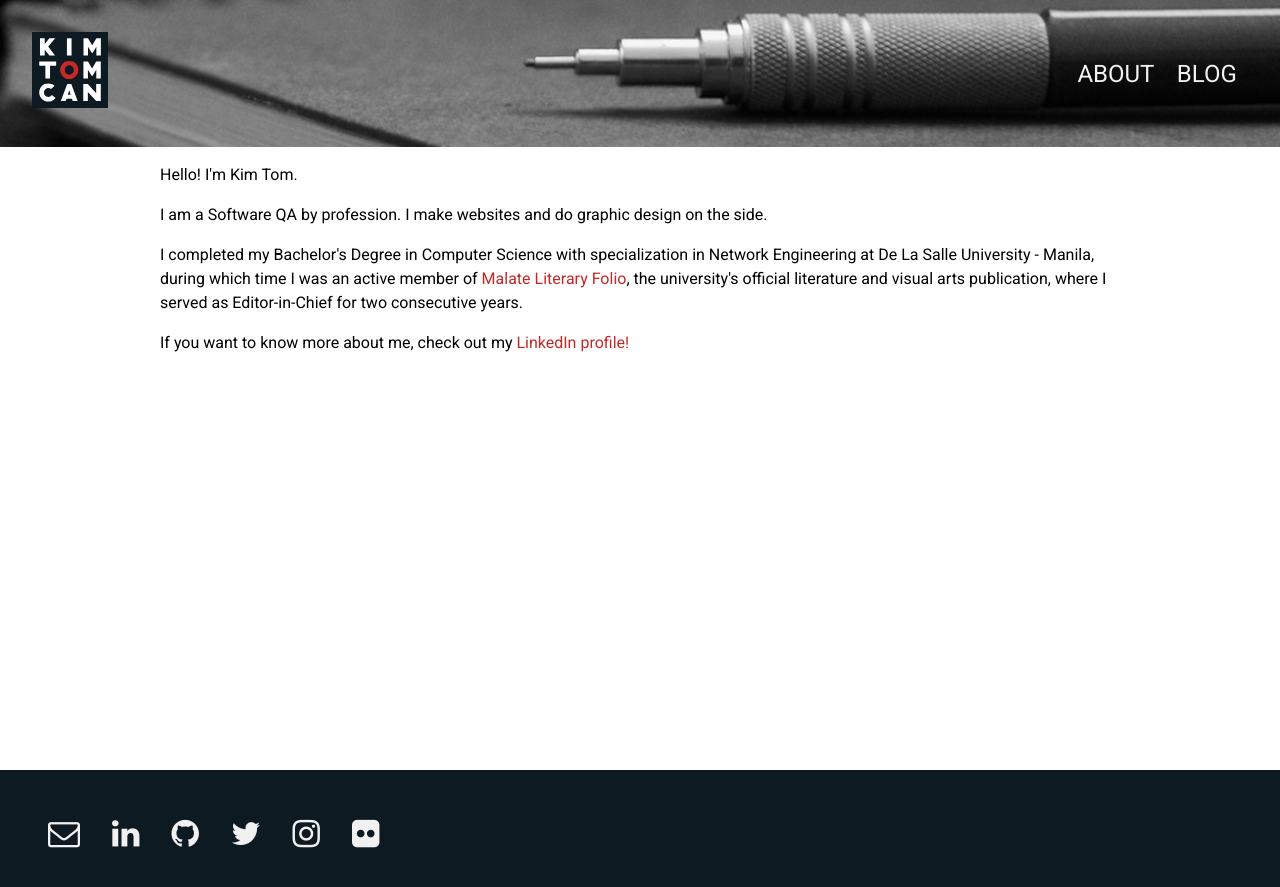
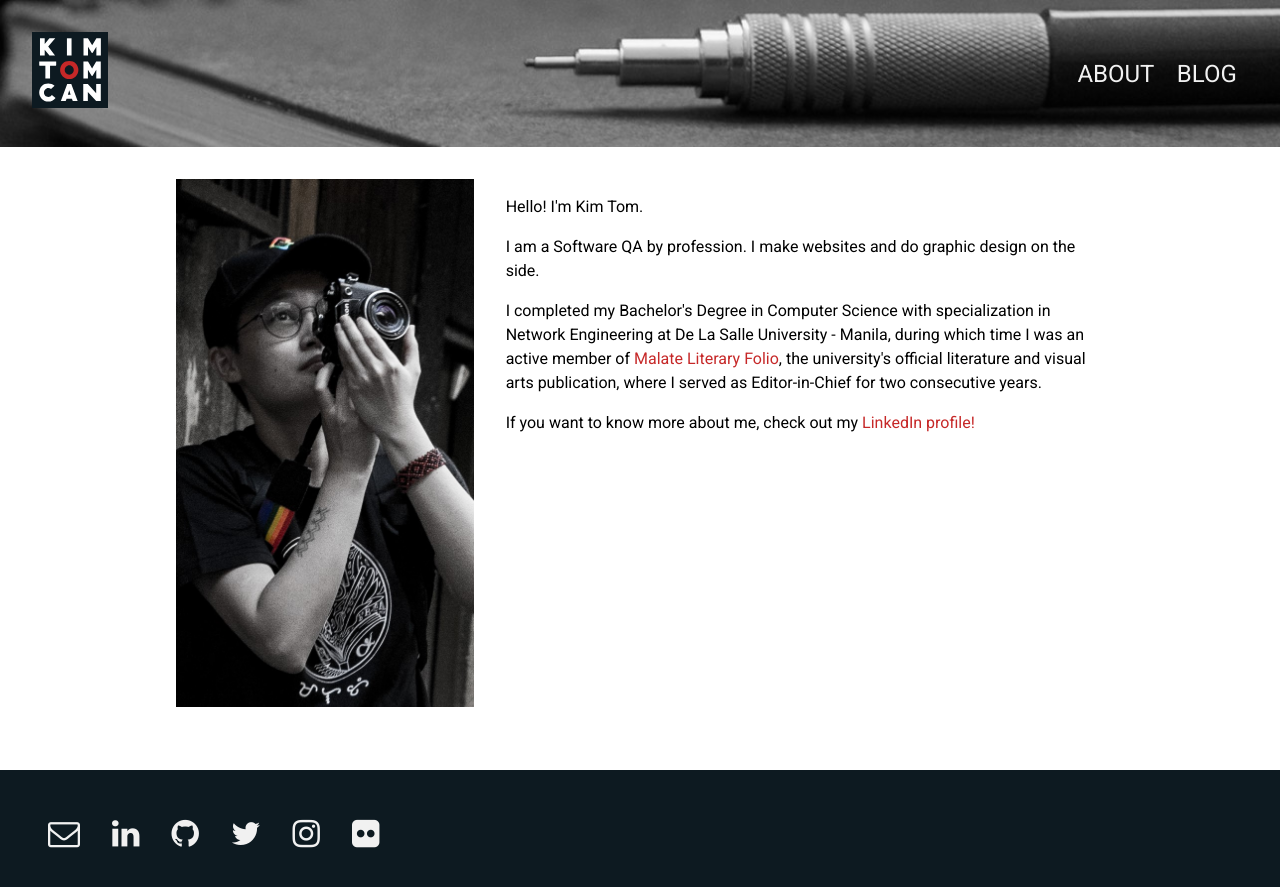
Before and after one commit to kimtillas91/kimtillas91.github.io, a Jekyll site: the page built from about.md, in a window 1280 px wide. Shown: the top 887 px of the page. Built offline with Jekyll 4.4.1, drawn with Linux system fonts in a browser that asks for light colours.

Commit message:
About page fixes

```diff
--- a/about.md
+++ b/about.md
@@ -6,7 +6,7 @@ permalink: /about/
 
 <div class="wrap-flex">
   <div class="wrap-flex-content" id="about-img">
-    <!--img id="about-img" src="{{site.baseurl}}/assets/img/kim_about.jpg" alt="moi" title="moi" /-->
+    <!--this is where my picture goes-->
   </div>
   <div class="wrap-flex-content" id="about-desc">
     <p>Hello! I'm Kim Tom.</p>
--- a/assets/style/main.css
+++ b/assets/style/main.css
@@ -15,7 +15,7 @@ body {
 
 .wrapper {
   margin:auto;
-  padding-bottom: 200px;
+  /*padding-bottom: 200px;*/
   width: 960px;
 }
 
@@ -119,6 +119,24 @@ footer {
   a.sns-item:hover {
     color: #C62828;
   }
+
+/**
+ * Page
+ */
+.wrap-flex {
+  display: flex;
+  padding: 1em 0em;
+}
+  .wrap-flex-content {
+    margin: 1em 1em;
+  }
+
+#about-img {
+  background: url('/assets/img/kim_about.jpg') no-repeat;
+  width: 70em;
+  background-size: 100%;
+  height: 33em;
+}
 
 /**
  * Blog
@@ -467,7 +485,7 @@ body.home-body {
     }
 }
 
-@media screen and (min-width: 2348px) or (min-height: 1440px) {
+@media screen and (min-width: 2348px), (min-height: 1440px) {
     body.home-body {
         background-size: cover !important;
     }
@@ -488,3 +506,35 @@ body.home-body {
     margin: auto;
   }
 }
+
+@media screen and (max-width: 760px) {
+  .wrapper {
+    max-width: 100vw;
+    margin: auto;
+    height: 100vw;
+    background-color: #0d1a21;
+  }
+
+  .wrap-flex {
+    padding: 0em;
+    height: 95vw;
+  }
+    .wrap-flex-content {
+      background: url('/assets/img/kim_about.jpg') no-repeat;
+      background-size: 100%;
+      margin: 0em;
+      height: 100vw;
+    }
+
+  #about-img {
+    display: none;
+  }
+
+  #about-desc {
+    padding: 1em 1.5em;
+    background-color: rgba(198, 40, 40, 0.8);
+    color: #EEE;
+    background-blend-mode: multiply;
+    height: 33em;
+  }
+}
```
